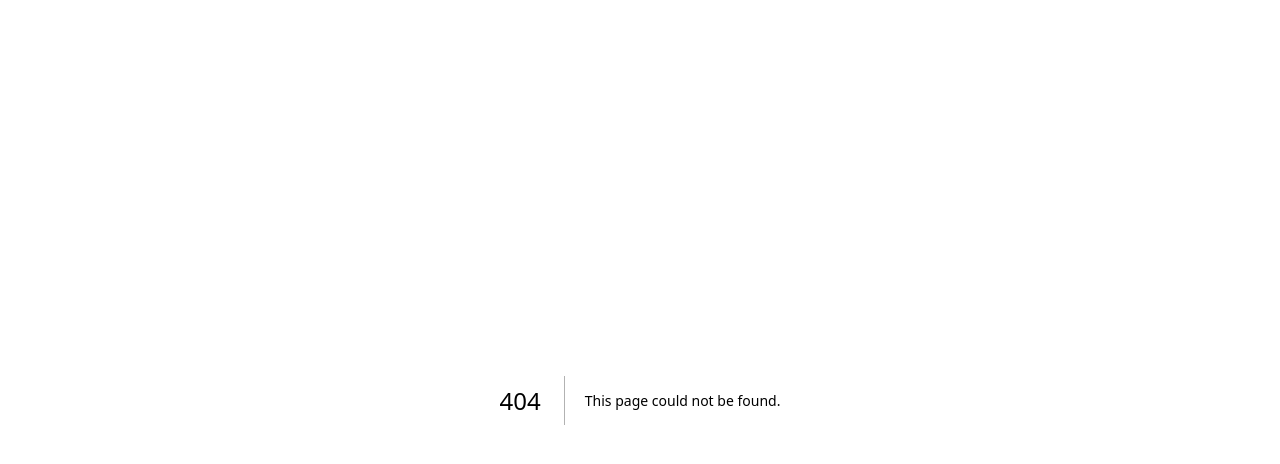
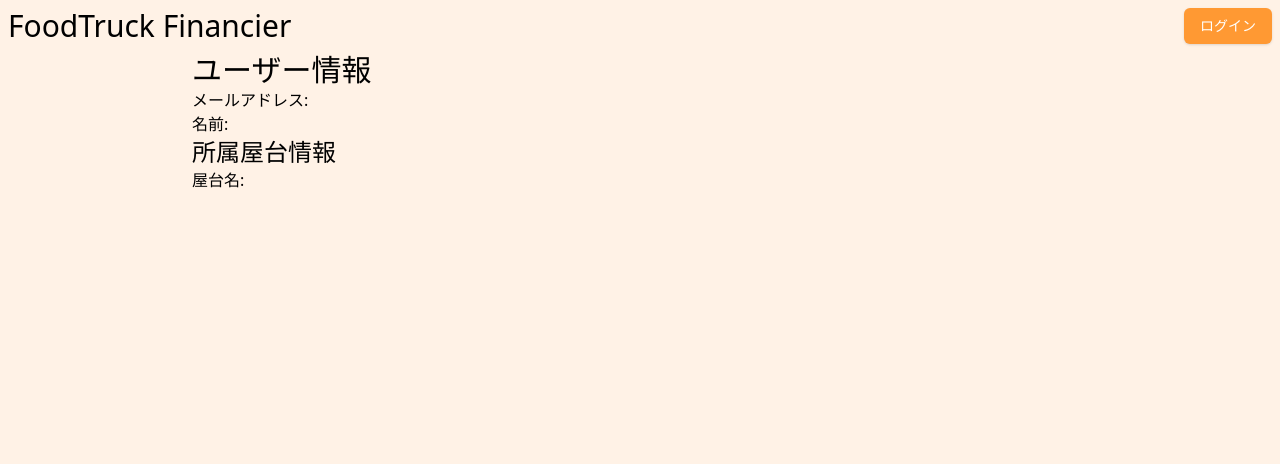
Before and after one commit to chakkun1121/food-truck-financier, a Next.js app: page /user in a window 1280 px wide. Before the commit this address had no page. Shown: the top 464 px of the page. Built offline with nearby package versions, Linux system fonts and the light colour scheme; no server answers; the database is empty.

Commit message:
feat:user page

```diff
--- a/next.config.mjs
+++ b/next.config.mjs
@@ -1,4 +1,6 @@
 /** @type {import('next').NextConfig} */
-const nextConfig = {};
+const nextConfig = {
+  reactStrictMode: false,
+};
 
 export default nextConfig;
--- /dev/null
+++ b/src/app/user/page.tsx
@@ -0,0 +1,42 @@
+"use client";
+
+import Header from "@/components/ui-element/header";
+import { auth, db } from "@/firebase";
+import { ref } from "firebase/database";
+import {
+  useAuthState,
+  useUpdateEmail,
+  useUpdatePassword,
+  useUpdateProfile,
+} from "react-firebase-hooks/auth";
+import { useObjectVal } from "react-firebase-hooks/database";
+
+export default function UserPage() {
+  const [user, loading, error] = useAuthState(auth);
+
+  const [userInfo, userInfoLoading, userInfoError] = useObjectVal<{
+    stallId?: string;
+  }>(ref(db, `users/${user?.uid}`));
+  const [stallInfo, stallInfoLoading, stallInfoError] = useObjectVal<{
+    name?: string;
+  }>(ref(db, `stalls/${userInfo?.stallId}`));
+
+  return (
+    <>
+      <Header />
+      <main className="max-w-4xl mx-auto">
+        {loading || userInfoLoading || stallInfoLoading ? (
+          <p>Loading...</p>
+        ) : (
+          <>
+            <h1 className="text-3xl">ユーザー情報</h1>
+            <p>メールアドレス: {user?.email}</p>
+            <p>名前: {user?.displayName}</p>
+            <h2 className="text-2xl">所属屋台情報</h2>
+            <p>屋台名: {stallInfo?.name}</p>
+          </>
+        )}
+      </main>
+    </>
+  );
+}
--- a/src/components/ui-element/header.tsx
+++ b/src/components/ui-element/header.tsx
@@ -30,7 +30,11 @@ export default function Header() {
             </>
           </DropdownMenuTrigger>
           <DropdownMenuContent>
-            <DropdownMenuItem>設定</DropdownMenuItem>
+            <DropdownMenuItem>
+              <Link href="/user" prefetch={false}>
+                ユーザー情報
+              </Link>
+            </DropdownMenuItem>
             <DropdownMenuItem>
               <Link href="/logout" prefetch={false}>
                 ログアウト
--- a/src/firebase/index.ts
+++ b/src/firebase/index.ts
@@ -1,19 +1,22 @@
 // Import the functions you need from the SDKs you need
-import { initializeApp } from "firebase/app";
+import { FirebaseOptions, initializeApp } from "firebase/app";
 import { getAuth } from "firebase/auth";
+import { getDatabase } from "firebase/database";
 // TODO: Add SDKs for Firebase products that you want to use
 // https://firebase.google.com/docs/web/setup#available-libraries
 
 // Your web app's Firebase configuration
-const firebaseConfig = {
+const firebaseConfig: FirebaseOptions = {
   apiKey: process.env.NEXT_PUBLIC_FIREBASE_API_KEY,
   authDomain: process.env.NEXT_PUBLIC_FIREBASE_AUTH_DOMAIN,
   projectId: process.env.NEXT_PUBLIC_FIREBASE_PROJECT_ID,
   storageBucket: process.env.NEXT_PUBLIC_FIREBASE_STORAGE_BUCKET,
   messagingSenderId: process.env.NEXT_PUBLIC_FIREBASE_MESSAGING_SENDER_ID,
   appId: process.env.NEXT_PUBLIC_FIREBASE_APP_ID,
+  databaseURL: process.env.NEXT_PUBLIC_FIREBASE_DATABASE_URL,
 };
 
 // Initialize Firebase
 const app = initializeApp(firebaseConfig);
 export const auth = getAuth(app);
+export const db = getDatabase(app);
```
